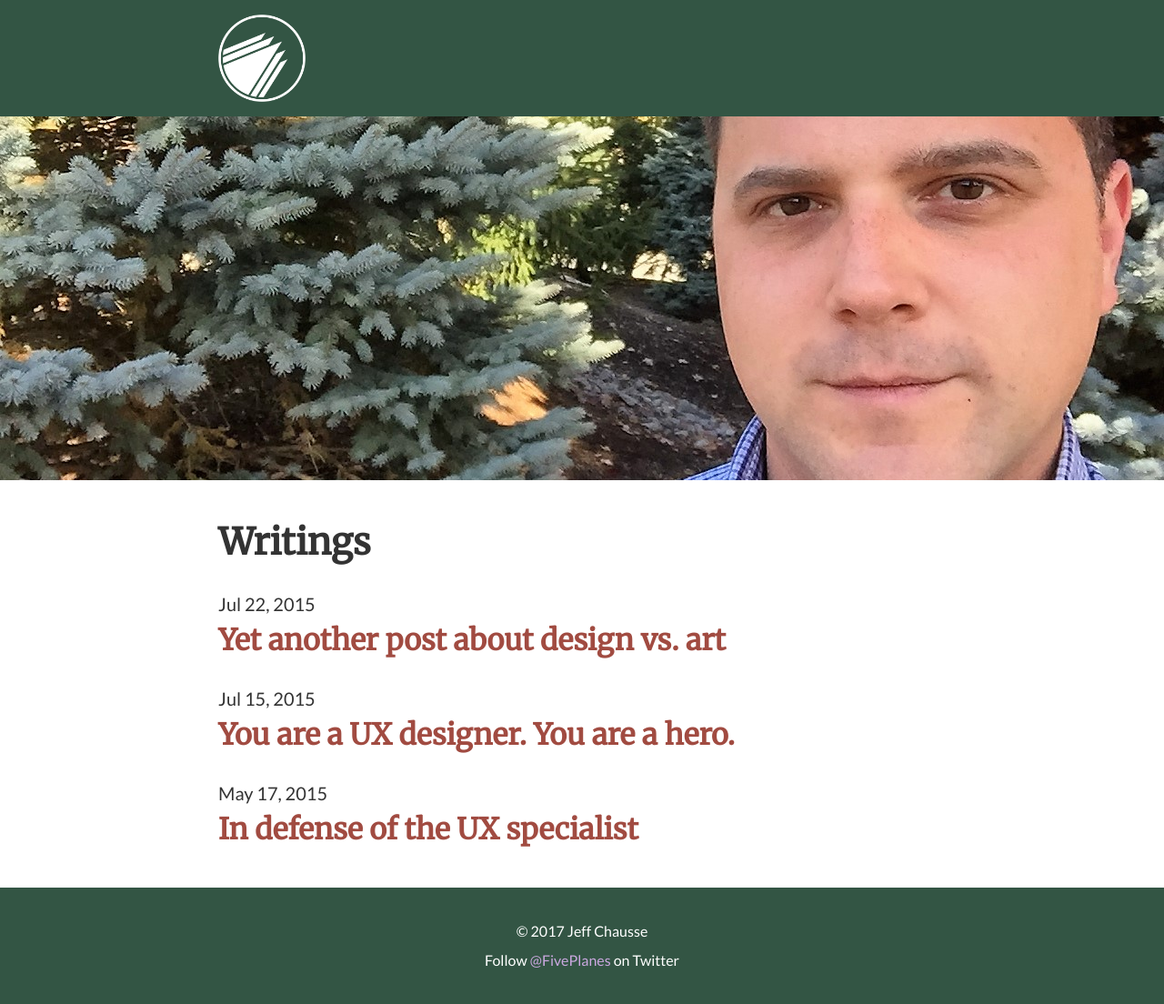
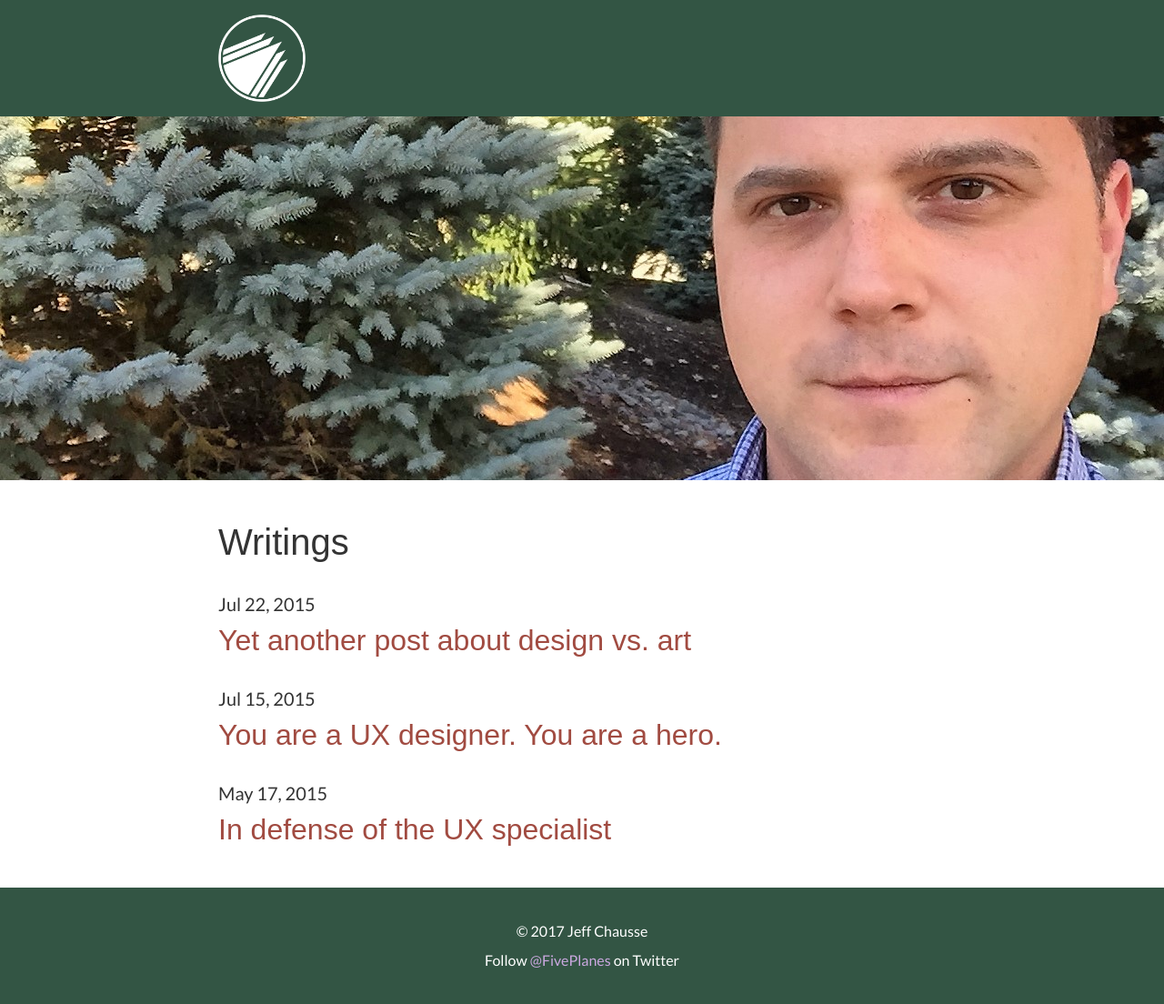
Before and after one commit to jchausse/fp-jekyll, a Jekyll site: the page built from index.md, in a window 1280 px wide. Shown: the whole page at 91% size. Built offline with Jekyll 4.4.1, drawn with Linux system fonts in a browser that asks for light colours.

Commit message:
Fixed Google Font maybe?

```diff
--- a/_sass/style.scss
+++ b/_sass/style.scss
@@ -25,11 +25,11 @@ $color-white : #FFFFFF;
 @import url(https://fonts.googleapis.com/css?family=Merriweather);
 
 $body-font:    "Lato";
-$heading-font: "Merriweather";
+$heading-font: "Merriweather:400,700";
 
 h1, h2 {
 	font-family: $heading-font,sans-serif;
-	font-weight: 700;
+	font-weight: normal;
 	color:$color-dark4;
 }
 
```
Also changed, not shown: 2 other files.
